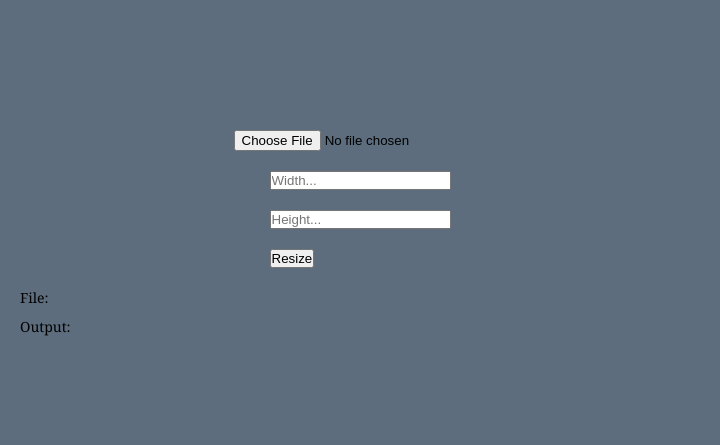
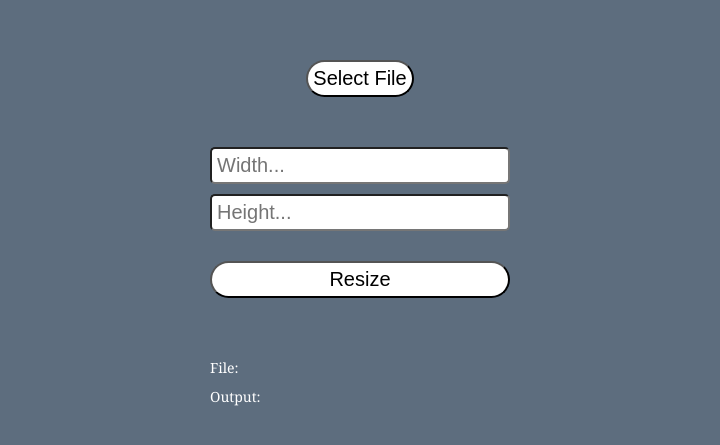
Before and after one commit to Sholastix/electron-image-resizer, an Electron app: page renderer/index.html in a window 720 px wide. Shown: the part 167-612 px from the top of the page. Drawn offline with Linux system fonts and the light colour scheme.

Commit message:
UI in main window have been changed.

```diff
--- a/renderer/index.html
+++ b/renderer/index.html
@@ -4,34 +4,33 @@
 <head>
   <meta charset="UTF-8">
   <meta name="viewport" content="width=device-width, initial-scale=1.0">
-  <meta http-equiv="Content-Security-Policy" content="script-src 'self'" />
+  <meta http-equiv="Content-Security-Policy" content="script-src 'self' 'unsafe-inline'" />
   <link rel="stylesheet" href="./styles.css">
   <script src="./renderer.js" defer></script>
   <title>ImageResizer</title>
 </head>
 
 <body>
-  <div class="container">
+  <div class="container-main">
     <div class="select-image-area">
-      <input id="img" type="file">
+      <input id="img" type="file" style="display: none" />
+      <input type="button" class="image-select" value="Select File" onclick="document.getElementById('img').click()">
     </div>
 
     <form id="form">
-      <div>
+      <div class="form-input">
         <input id="width" type="number" placeholder="Width...">
-      </div>
-
-      <div>
         <input id="height" type="number" placeholder="Height...">
       </div>
 
       <div>
-        <button type="submit" class="image-resize">Resize</button>
+        <button type="submit" class="button-image-resize">Resize</button>
       </div>
+
+      <p class="info">File: <span id="filename"></span></p>
+      <p class="info">Output: <span id="output-path"></span></p>
     </form>
 
-    <p class="info">File: <span id="filename"></span></p>
-    <p class="info">Output: <span id="output-path"></span></p>
   </div>
 </body>
 
--- a/renderer/styles.css
+++ b/renderer/styles.css
@@ -11,9 +11,10 @@ html {
 
 
 /* 'MAIN' WINDOW */
-.container {
+.container-main {
   align-items: center;
   background-color: rgb(93, 109, 126);
+  color: white;
   display: flex;
   flex-direction: column;
   height: 100vh;
@@ -22,21 +23,61 @@ html {
   width: 100vw;
 }
 
-.container input {
+#form {
+  display: flex;
+  flex-direction: column;
+}
+
+.form-input {
+  display: flex;
+  flex-direction: column;
   margin-bottom: 2rem;
+  width: 30rem;
+}
+
+.form-input input {
+  border-radius: 0.5rem;
+  font-size: 2rem;
+  margin-bottom: 1rem;
+  padding: 0.5rem;
+}
+
+.form-input input:focus {
+  outline: none;
 }
 
 .select-image-area {
-  /* background-color: white; */
+  margin-bottom: 5rem;
 }
 
 .image-select {
-  /* opacity: 0; */
+  background-color: white;
+  border-radius: 3rem;
+  font-size: 2rem;
+  padding: 0.5rem;
 }
 
-.image-resize {
+.image-select:hover {
+  box-shadow: 0 0.5rem 1rem 0 rgba(0, 0, 0, 0.3);
   cursor: pointer;
-  margin-bottom: 1rem;
+}
+
+.button-image-resize {
+  background-color: white;
+  border-radius: 3rem;
+  cursor: pointer;
+  font-size: 2rem;
+  margin-bottom: 5rem;
+  padding: 0.5rem;
+  width: 30rem;
+}
+
+.button-image-resize:hover {
+  box-shadow: 0 0.5rem 1rem 0 rgba(0, 0, 0, 0.3);
+}
+
+.button-image-resize:active {
+  background-color: greenyellow;
 }
 
 .info {
```
